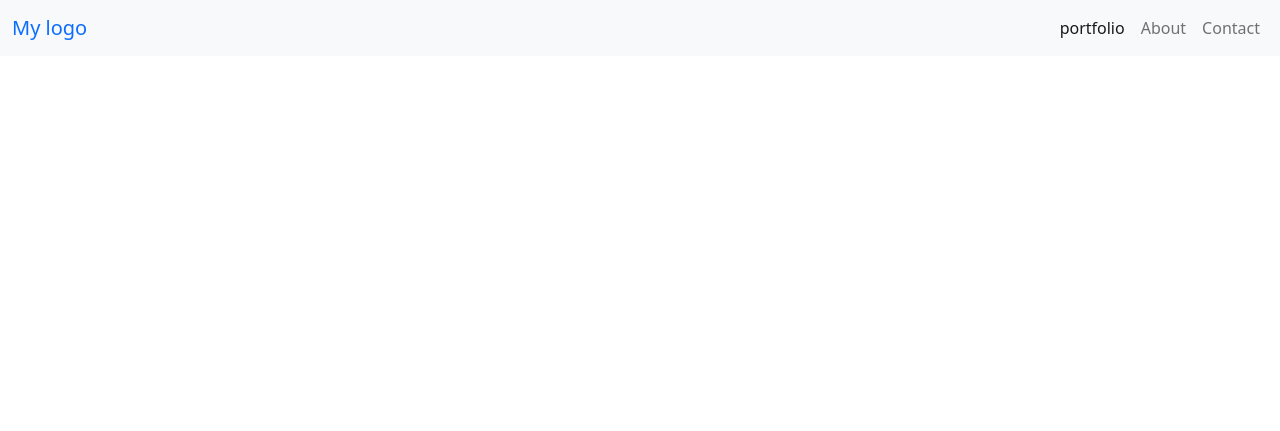
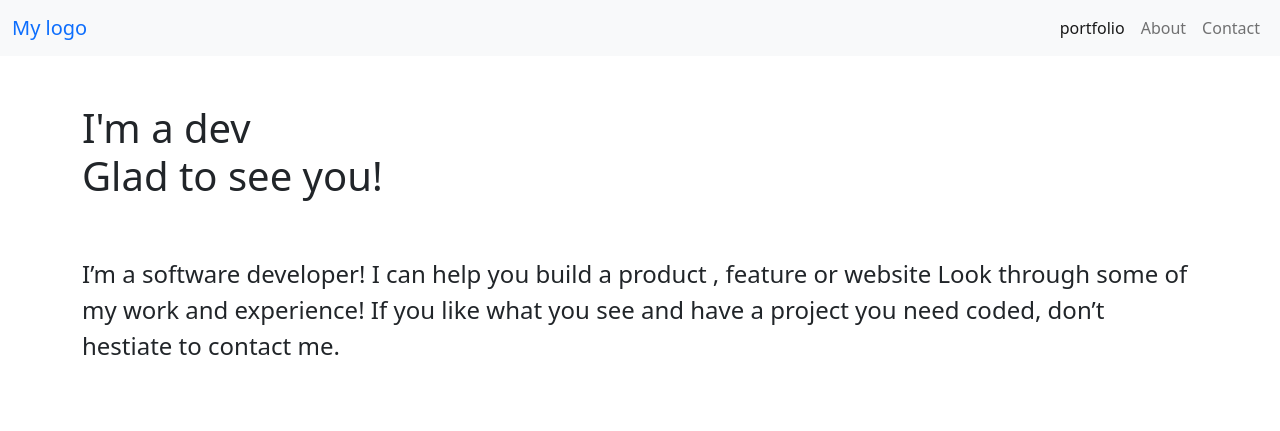
Before and after one commit to Ogaga01/Bootstrap-Pair-Programming, a plain HTML site: page index.html in a window 1280 px wide. Drawn offline with nearby package versions, Linux system fonts and the light colour scheme.

Commit message:
creating hero section

```diff
--- a/index.html
+++ b/index.html
@@ -31,7 +31,15 @@
           </div>
         </div>
       </nav>
+    <div class="container py-lg-5 ">
+        <h1 class="display-5.fw-bold pb-5">I'm a dev<br>  Glad to see you!</h1>
 
+        <p class="fs-4">
+            I’m a software developer! I can help you build a product ,
+             feature or website Look through some of my work and experience!
+             If you like what you see and have a project you need coded,
+             don’t hestiate to contact me.</p>
+    </div>
 
 
   </body>
```
